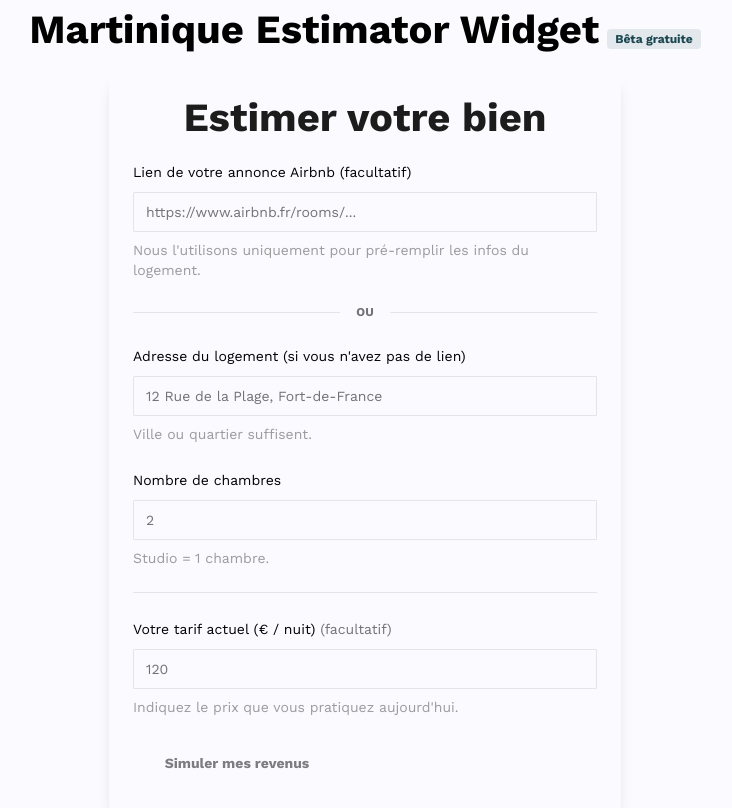
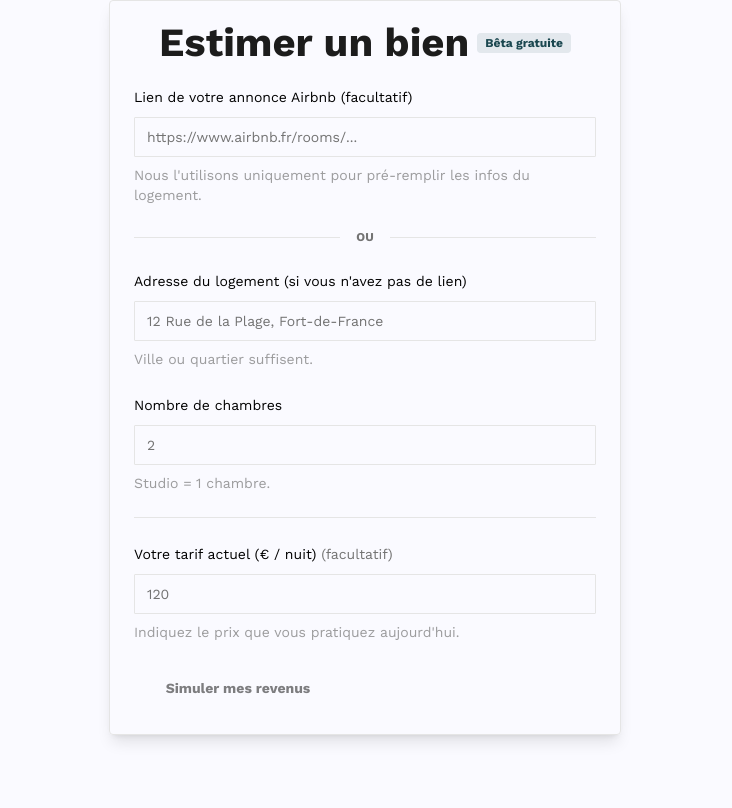
Before and after one commit to carl-vdcs/revenue-rental-estimatator1, a Next.js app: page / in a window 1280 px wide. Shown: the whole page, without its empty margins (275-1007 px from the left). Built offline with nearby package versions, Linux system fonts and the light colour scheme.

Commit message:
Modify render again

```diff
--- a/src/app/page.tsx
+++ b/src/app/page.tsx
@@ -73,7 +73,7 @@ export default function Home() {
 
   return (
     <main className="flex flex-col items-center min-h-screen">
-      <h1 className="text-2xl font-bold mb-4">Martinique Estimator Widget<span className="ml-2 inline-block rounded px-2 py-0.5 text-xs font-semibold bg-accent/10 text-accent">Bêta gratuite</span></h1>
+      {/* Suppression du H1 ici, le badge sera déplacé dans EstimatorForm */}
 
       {!results && !isLoading && ( // Only show form if not loading and no results yet
         <EstimatorForm
--- a/src/components/EstimatorForm.tsx
+++ b/src/components/EstimatorForm.tsx
@@ -64,12 +64,13 @@ const EstimatorForm: React.FC<EstimatorFormProps> = ({ onSubmit, isLoading }) =>
   };
 
   return (
-     <div className="shadow-lg rounded bg-[color:var(--white)] max-w-lg mx-auto p-4 md:p-6">
+     <div className="shadow-lg rounded border border-border max-w-lg mx-auto p-4 md:p-6">
         <Form {...form}>
           <form onSubmit={form.handleSubmit(handleFormSubmit)} className="space-y-6">
-
-            <h2 className="text-2xl font-bold text-center mb-6 text-card-foreground">Estimer votre bien</h2>
-
+            <div className="flex items-center justify-center mb-6">
+              <h2 className="text-2xl font-bold text-card-foreground">Estimer un bien</h2>
+              <span className="ml-2 inline-block rounded px-2 py-0.5 text-xs font-semibold bg-accent/10 text-accent">Bêta gratuite</span>
+            </div>
 
             <FormField
               control={form.control}
```
